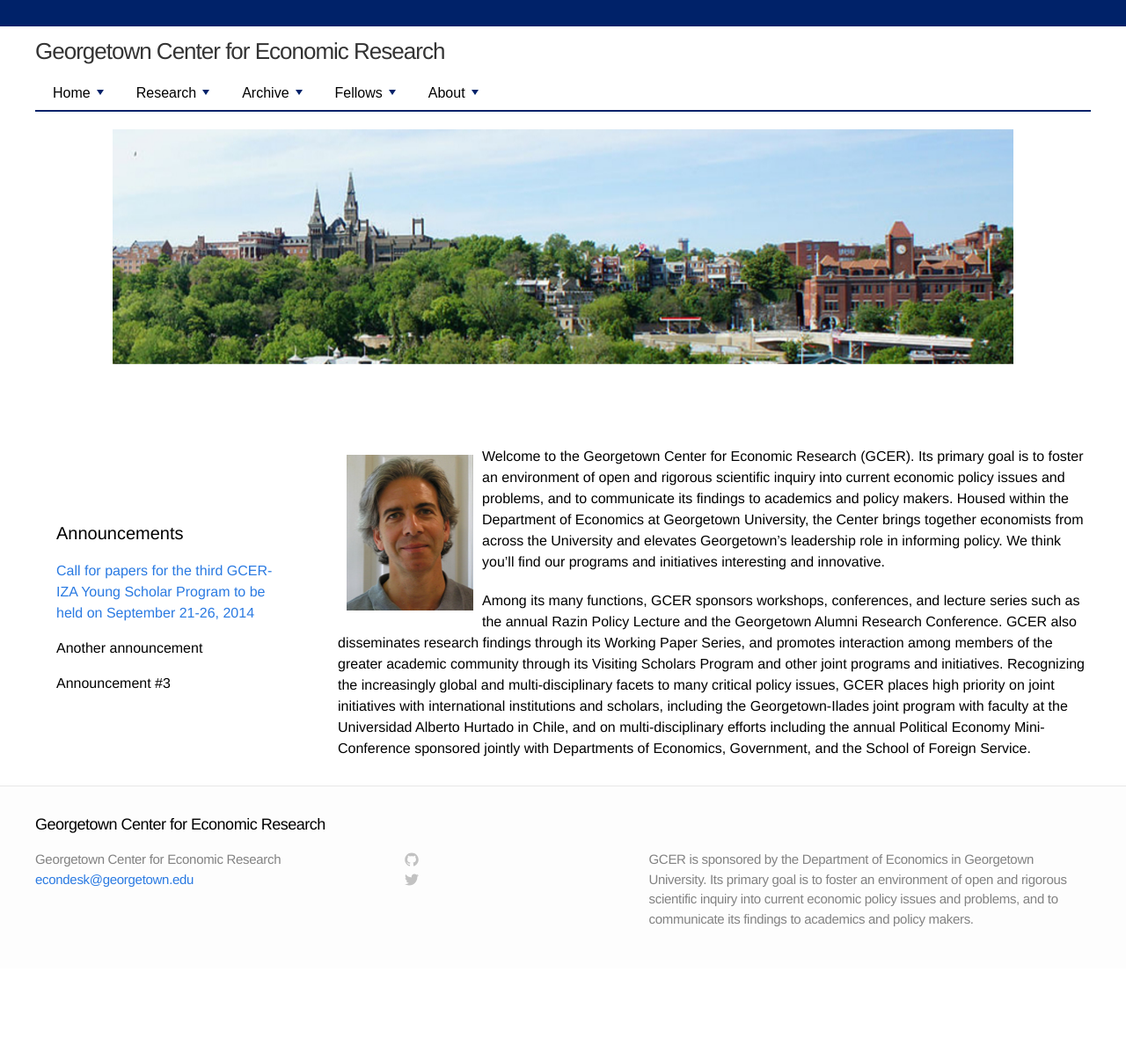
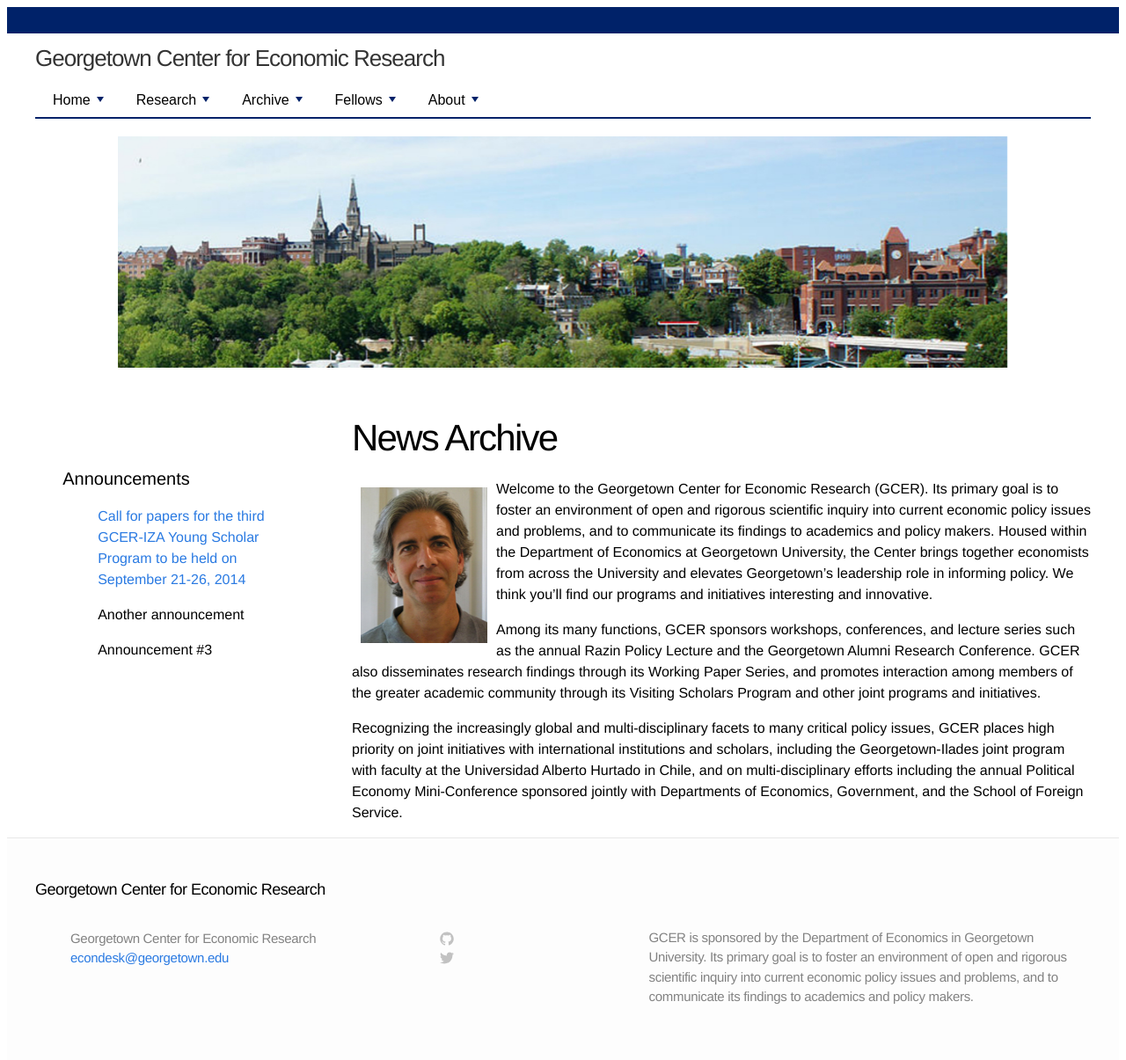
Before and after one commit to georgetown-econ/gcer, a Jekyll site: the page built from about.html, in a window 1280 px wide. Shown: the whole page at 88% size. Built offline with Jekyll 4.4.1, drawn with Linux system fonts in a browser that asks for light colours; before the commit the page ends 1101 px from its top, so only the background shows below that.

Commit message:
Some layout changes. Using layout default instead of page.

```diff
--- a/about.html
+++ b/about.html
@@ -1,12 +1,19 @@
 ---
-layout: page
+layout: default
 title: About
 permalink: /about/
 show-in-nav: "1"
 ---
 
-<p><img src="{{ site.baseurl }}/assets/images/staff/FVella.jpg" style="width: 144px; height: 177px; float: left; margin: 10px;" alt="Frank Vella"> Welcome to the Georgetown Center for Economic Research (GCER). Its primary goal is to foster an environment of open and rigorous scientific inquiry into current economic policy issues and problems, and to communicate its findings to academics and policy makers. Housed within the Department of Economics at Georgetown University, the Center brings together economists from across the University and elevates Georgetown’s leadership role in informing policy. We think you’ll find our programs and initiatives interesting and innovative.</p>
+<div class="home">
+  <div class="content">
+    <h1 class="main-page-title">News Archive</h1>
 
-Among its many functions, GCER sponsors workshops, conferences, and lecture series such as the annual Razin Policy Lecture and the Georgetown Alumni Research Conference. GCER also disseminates research findings through its Working Paper Series, and promotes interaction among members of the greater academic community through its Visiting Scholars Program and other joint programs and initiatives.
+      <p><img src="{{ site.baseurl }}/assets/images/staff/FVella.jpg" style="width: 144px; height: 177px; float: left; margin: 10px;" alt="Frank Vella"> Welcome to the Georgetown Center for Economic Research (GCER). Its primary goal is to foster an environment of open and rigorous scientific inquiry into current economic policy issues and problems, and to communicate its findings to academics and policy makers. Housed within the Department of Economics at Georgetown University, the Center brings together economists from across the University and elevates Georgetown’s leadership role in informing policy. We think you’ll find our programs and initiatives interesting and innovative.</p>
 
-Recognizing the increasingly global and multi-disciplinary facets to many critical policy issues, GCER places high priority on joint initiatives with international institutions and scholars, including the Georgetown-Ilades joint program with faculty at the Universidad Alberto Hurtado in Chile, and on multi-disciplinary efforts including the annual Political Economy Mini-Conference sponsored jointly with Departments of Economics, Government, and the School of Foreign Service.
+      <p>Among its many functions, GCER sponsors workshops, conferences, and lecture series such as the annual Razin Policy Lecture and the Georgetown Alumni Research Conference. GCER also disseminates research findings through its Working Paper Series, and promotes interaction among members of the greater academic community through its Visiting Scholars Program and other joint programs and initiatives.</p>
+
+      <p>Recognizing the increasingly global and multi-disciplinary facets to many critical policy issues, GCER places high priority on joint initiatives with international institutions and scholars, including the Georgetown-Ilades joint program with faculty at the Universidad Alberto Hurtado in Chile, and on multi-disciplinary efforts including the annual Political Economy Mini-Conference sponsored jointly with Departments of Economics, Government, and the School of Foreign Service.</p>
+
+  </div>
+</div>
--- a/archive.html
+++ b/archive.html
@@ -1,5 +1,5 @@
 ---
-layout: page
+layout: default
 title: Archive
 permalink: /archive/
 show-in-nav: "1"
--- a/css/gcer.css
+++ b/css/gcer.css
@@ -1,10 +1,5 @@
 /* Base */
 /* ----------------------------------------------------------*/
-
-* {
-  margin: 0;
-  padding: 0;
-}
 
 html, body { height: 100%; }
 
@@ -161,7 +156,10 @@
 
 .home h1 { margin-bottom: 25px; }
 
-.posts { list-style-type: none; }
+.posts {
+  list-style-type: none;
+  padding-left: 0px;
+}
 
 .posts li {
   margin-bottom: 30px;
@@ -337,7 +335,6 @@
 .announcements {
   float: left;
   width: 30%;
-  padding-top: 50px;
 }
 
 .announcements h2 {
@@ -375,10 +372,6 @@
   margin-right: auto;
 }
 
-.carousel .slick-list, .carousel .slick-track {
-  height: 300px;
-}
-
 .carousel .slick-slider {
   margin-bottom: 0px;
 }
--- a/index.html
+++ b/index.html
@@ -1,5 +1,5 @@
 ---
-layout: page
+layout: default
 show-in-nav: "0"
 ---
 
```
